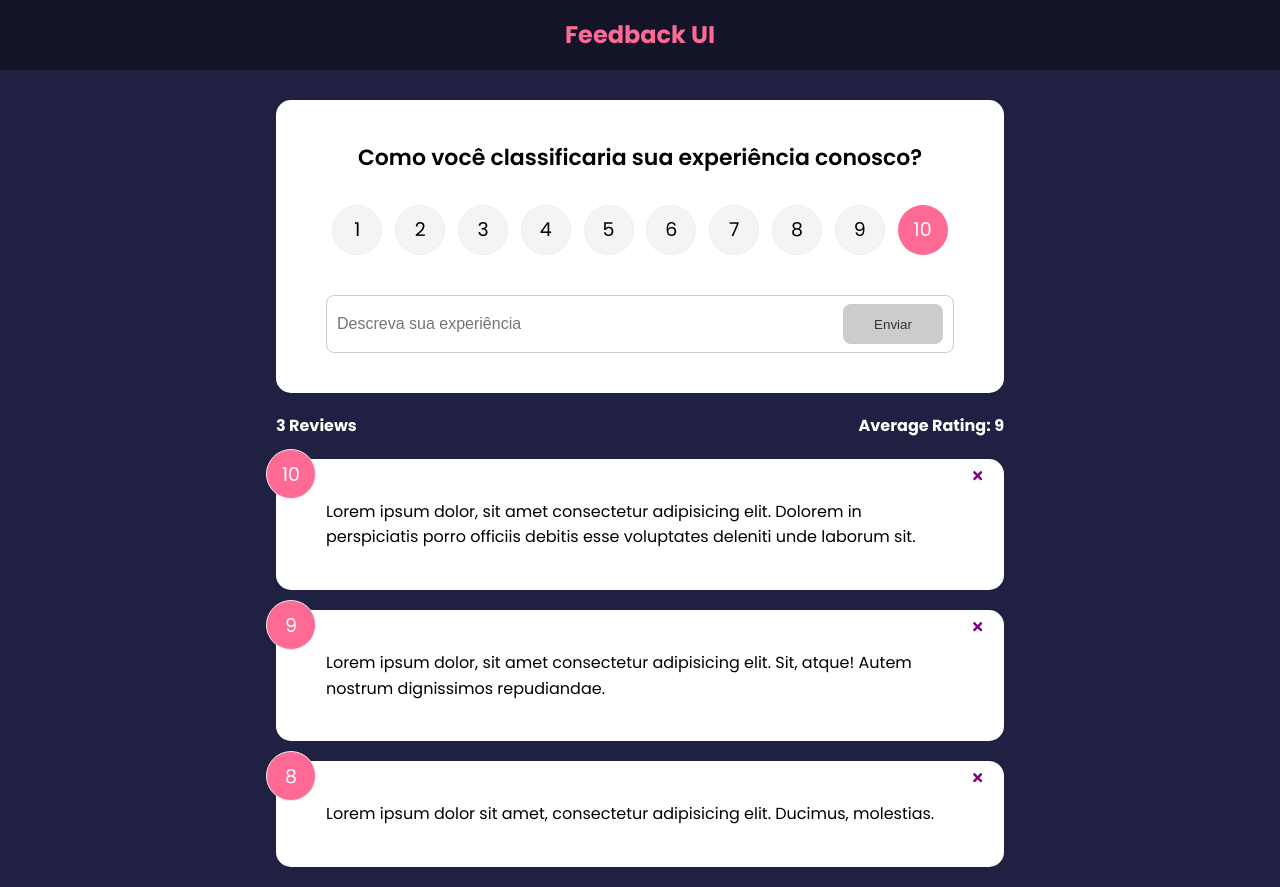
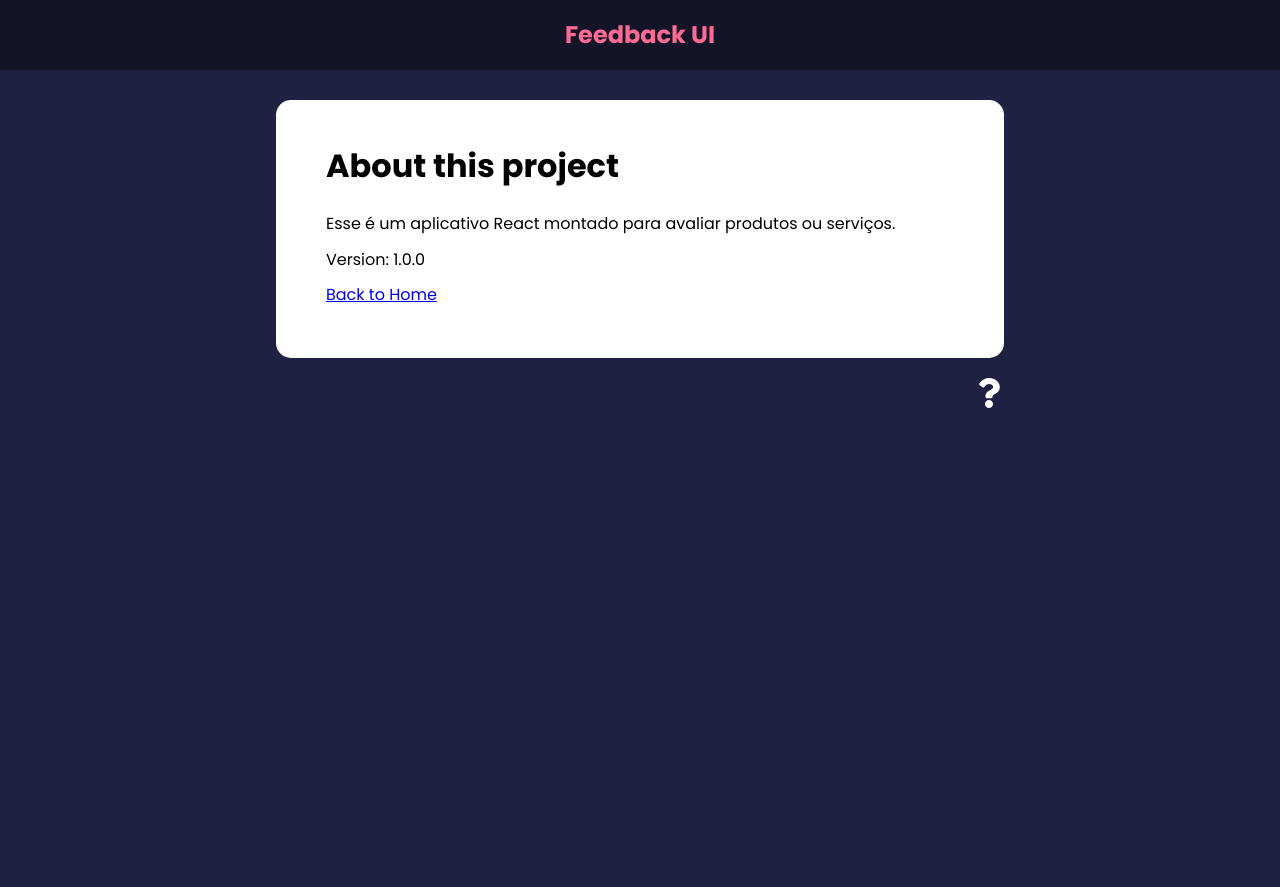
Before and after one commit to VinniC77/React-Feedback-App, a React (Create React App) app: page /about in a window 1280 px wide. After the commit the page ends 800 px from the top, so only its background shows below. Built offline with nearby package versions, Linux system fonts and the light colour scheme.

Commit message:
Componentes e React-route-dom

```diff
--- a/package.json
+++ b/package.json
@@ -9,6 +9,7 @@
     "react": "^18.2.0",
     "react-dom": "^18.2.0",
     "react-icons": "^4.4.0",
+    "react-router-dom": "^6.4.1",
     "react-scripts": "5.0.1",
     "uuid": "^9.0.0",
     "web-vitals": "^2.1.4"
--- a/src/App.js
+++ b/src/App.js
@@ -1,12 +1,15 @@
-import Header from "./components/Header"
-import FeedbackList from "./components/FeedbackList"
-import FeedbackData from './data/FeedbackData'
-import FeedbackStats from './components/FeedbackStats'
-import FeedbackForm from './components/FeedbackForm'
+import Header from "./components/Header";
+import FeedbackList from "./components/FeedbackList";
+import FeedbackData from "./data/FeedbackData";
+import FeedbackStats from "./components/FeedbackStats";
+import FeedbackForm from "./components/FeedbackForm";
+import AboutPage from "./pages/AboutPage";
+import AboutIconLink from "./components/AboutIconLink";
 
-import { useState } from 'react'
-
-import { v4 as uuidv4 } from 'uuid'
+import { useState } from "react";
+import { BrowserRouter as Router, Route, Routes } from "react-router-dom";
+// Assim, vamos poder usar o browserRouter (que é pra poder utilizar rotas sem a necessidade do # através da propriedade Router)
+import { v4 as uuidv4 } from "uuid";
 
 const App = () => {
   // Here we create a variable and a setVariable that will edit the variable
@@ -14,33 +17,51 @@
 
   const addFeedback = (newFeedback) => {
     // uuid é uma biblioteca para gerar ID's únicas para quando necessitarmos, depois de instalada a importada, basta executar, junto do código em que queremos uma ID.
-        newFeedback.id = uuidv4()
+    newFeedback.id = uuidv4();
 
     // Depois do novo feedback ser criado e receber uma ID, precisamos "adicioná-los" aos outros feedbacks
-        setFeedback([newFeedback, ...feedback])
+    setFeedback([newFeedback, ...feedback]);
     // Assim, estamos setando o array de feedbacks, adicionando o novo feedback ao array + os feedbacks atuais.
-    }
+  };
 
   const deleteFeedback = (id) => {
     // Agora vamos usar o setFeeback, porque o que vem como argumento dessa função agora, irá substituir o que temos em feedback. A ideia é, então, fazer com que o setFeedback receba todas as mensagens de feedback menos a que foi deletada, ou seja, menos a que foi passada como argumento da função deleteFeedback
-        setFeedback(feedback.filter(item => item.id !== id))
+    setFeedback(feedback.filter((item) => item.id !== id));
 
     // O filter irá passar por toda a array (de feedbacks) e filtrará (só irá trazer de volta) os itens que forem diferentes da id que foi passada na função deleteFeedback. Porque na função passamos o id que queremos deletar. E tudo isso é jogado de volta para o setFeedback que será mostrado para o usuário.
-
-    }
+  };
 
   return (
-        <>
+    <Router>
       {/* the props passing here (bgcolor and textColor) could be used inside the component, putting it in the parameters */}
       {/* bgColor='green' textColor='yellow'  */}
       <Header />
       <div className="container">
+        <Routes>
+          <Route
+            path="/"
+            exact
+            element={
+              <>
                 <FeedbackForm handleAdd={addFeedback} />
                 <FeedbackStats feedback={feedback} />
-            <FeedbackList feedback={feedback} handleDelete={deleteFeedback} />
+                <FeedbackList
+                  feedback={feedback}
+                  handleDelete={deleteFeedback}
+                />
+              </>
+            }
+          >
+            {/* Precisamos adicionar o exact para o React saber que deve mostrar a página inicial somente quando for exatamente a home que for chamada, ou seja, somente quando a / for chamada */}
+          </Route>
+          <Route path="/about" element={<AboutPage />} />
+        </Routes>
+
+        <AboutIconLink />
       </div>
-        </>
-    )
-}
+    </Router>
+    // Com as rotas, vamos querer apenas uma rota para a AboutPage e outra rota para o restante dos componentes.
+  );
+};
 
 export default App;
--- /dev/null
+++ b/src/components/AboutIconLink.jsx
@@ -0,0 +1,18 @@
+import { FaQuestion } from "react-icons/fa";
+import { Link } from "react-router-dom";
+
+// Esse componente é um Ponto de Interrogação que ficará no canto inferior direito e irá levar para a página de About
+
+const AboutIconLink = () => {
+  return (
+    <div className="about-link">
+      <Link to='/about'>
+        <FaQuestion size={30} />
+      </Link>
+    </div>
+  );
+};
+
+// Quando tivermos LINKS INTERNOS, ao invés de utilizar a tag <a>, devemos utilizar o componente <Link />, isso fará com que no client-side a página carregue mais rapidamente. Esse componente é importado pelo react-router-dom. Para usar links externos não há problema em utilizar a tag <a>
+
+export default AboutIconLink;
--- /dev/null
+++ b/src/pages/AboutPage.jsx
@@ -0,0 +1,19 @@
+import Card from "../components/shared/Card"
+import { Link } from "react-router-dom"
+
+const AboutPage = () => {
+    return (
+        <Card>
+            <div className="about">
+                <h1>About this project</h1>
+                <p>Esse é um aplicativo React montado para avaliar produtos ou serviços.</p>
+                <p>Version: 1.0.0</p>
+                <p>
+                    <Link to="/">Back to Home</Link>
+                </p>
+            </div>
+        </Card>
+    )
+}
+
+export default AboutPage
```
Also changed, not shown: 1 other file (tests, documents, lock files or other folders). Lines whose indentation alone changed are shown as unchanged.
